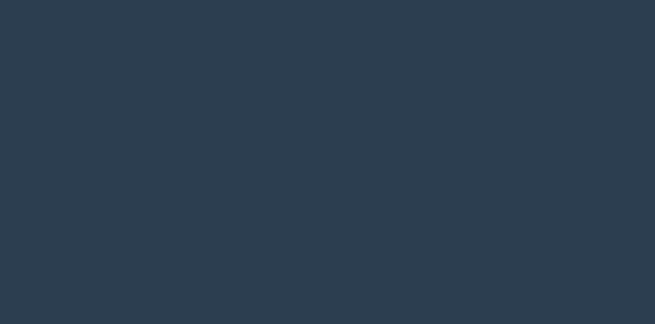
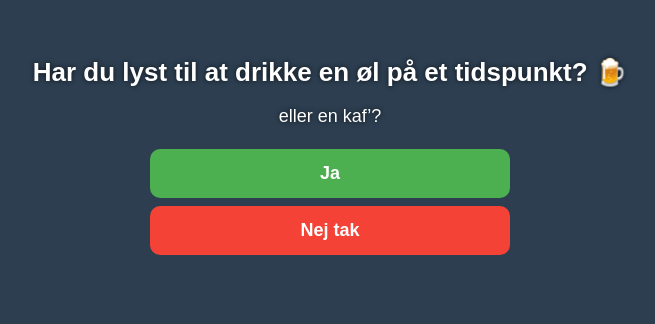
Before and after one commit to Gustavaaen/Snupen-l, a plain HTML site: page index.html in a window 1280 px wide. Shown: the whole page, without its empty margins (310-965 px from the left). Drawn offline with Linux system fonts and the light colour scheme.

Commit message:
Update index.html

```diff
--- a/index.html
+++ b/index.html
@@ -44,3 +44,14 @@
       text-shadow: 0 0 5px rgba(0,0,0,0.7);
     }
   </style>
+</head>
+<body>
+  <h1>Har du lyst til at drikke en øl på et tidspunkt? 🍺</h1>
+  <p>eller en kaf’?</p>
+
+  <button class="yes" onclick="document.getElementById('answer').innerText='Fantastisk'">Ja</button>
+  <button class="no" onclick="document.getElementById('answer').innerText='Helt fair :)'">Nej tak</button>
+
+  <div id="answer"></div>
+</body>
+</html>
```
